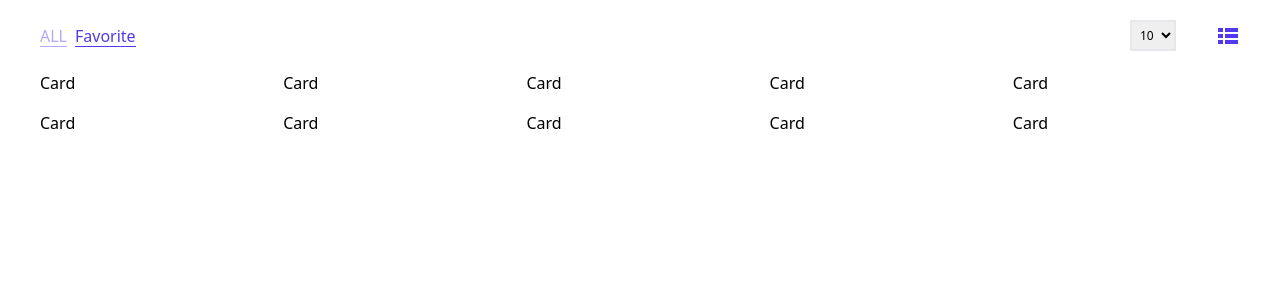
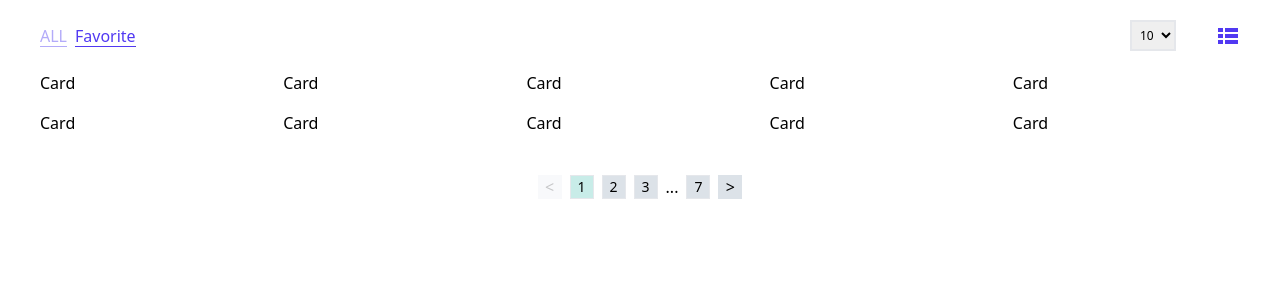
Before and after one commit to JiangShuuu/frontier_cool_2023, a Vue app in the folder 01/: page / in a window 1280 px wide. Shown: the top 300 px of the page. Built offline with nearby package versions, Linux system fonts and the light colour scheme; some icons are missing.

Commit message:
add pagination

```diff
--- /dev/null
+++ b/01/src/components/Pagination.vue
@@ -0,0 +1,144 @@
+<template>
+	<section class="mt-10 flex items-center justify-center space-x-2">
+		<!-- prev -->
+		<button class="btn" :disabled="currentPage <= 1" @click="currentPage -= 1">
+			<p>&lt</p>
+		</button>
+
+		<!-- PageCount < 6 -->
+		<template v-if="total <= 6">
+			<div v-for="(item, idx) in total" :key="idx">
+				<div
+					:class="[currentPage === item ? 'bg-blue' : 'bg-gray']"
+					class="border w-6 h-6 flex items-center justify-center text-sm cursor-pointer"
+					@click="currentPage = item"
+				>
+					{{ item }}
+				</div>
+			</div>
+		</template>
+
+		<!-- PageCount > 6 -->
+		<div v-else class="flex space-x-2">
+			<template v-if="currentPage < 3">
+				<div
+					:class="[currentPage === 1 ? 'bg-blue' : 'bg-gray']"
+					class="border w-6 h-6 flex items-center justify-center text-sm cursor-pointer"
+					@click="currentPage = 1"
+				>
+					1
+				</div>
+				<div
+					:class="[currentPage === 2 ? 'bg-blue' : 'bg-gray']"
+					class="border w-6 h-6 flex items-center justify-center text-sm cursor-pointer"
+					@click="currentPage = 2"
+				>
+					2
+				</div>
+				<div
+					:class="[currentPage === 3 ? 'bg-blue' : 'bg-gray']"
+					class="border w-6 h-6 flex items-center justify-center text-sm cursor-pointer"
+					@click="currentPage = 3"
+				>
+					3
+				</div>
+				<p>...</p>
+				<div
+					:class="[currentPage === total ? 'bg-blue' : 'bg-gray']"
+					class="border w-6 h-6 flex items-center justify-center text-sm cursor-pointer"
+					@click="currentPage = total"
+				>
+					{{ total }}
+				</div>
+			</template>
+			<template v-if="currentPage > 2 && currentPage < total - 2">
+				<div
+					:class="[currentPage === 1 ? 'bg-blue' : 'bg-gray']"
+					class="border w-6 h-6 flex items-center justify-center text-sm cursor-pointer"
+					@click="currentPage = 1"
+				>
+					1
+				</div>
+				<p>...</p>
+				<div
+					:class="[currentPage === currentPage - 1 ? 'bg-blue' : 'bg-gray']"
+					class="border w-6 h-6 flex items-center justify-center text-sm cursor-pointer"
+					@click="currentPage = currentPage - 1"
+				>
+					{{ currentPage - 1 }}
+				</div>
+				<div
+					:class="[currentPage === currentPage ? 'bg-blue' : 'bg-gray']"
+					class="border w-6 h-6 flex items-center justify-center text-sm cursor-pointer"
+					@click="currentPage = currentPage"
+				>
+					{{ currentPage }}
+				</div>
+				<div
+					:class="[currentPage === currentPage + 1 ? 'bg-blue' : 'bg-gray']"
+					class="border w-6 h-6 flex items-center justify-center text-sm cursor-pointer"
+					@click="currentPage = currentPage + 1"
+				>
+					{{ currentPage + 1 }}
+				</div>
+				<p>...</p>
+				<div
+					:class="[currentPage === total ? 'bg-blue' : 'bg-gray']"
+					class="border w-6 h-6 flex items-center justify-center text-sm cursor-pointer"
+					@click="currentPage = total"
+				>
+					{{ total }}
+				</div>
+			</template>
+			<template v-if="currentPage >= total - 2">
+				<div
+					:class="[currentPage === 1 ? 'bg-blue' : 'bg-gray']"
+					class="border w-6 h-6 flex items-center justify-center text-sm cursor-pointer"
+					@click="currentPage = 1"
+				>
+					1
+				</div>
+				<p>...</p>
+				<div
+					:class="[currentPage === total - 2 ? 'bg-blue' : 'bg-gray']"
+					class="border w-6 h-6 flex items-center justify-center text-sm cursor-pointer"
+					@click="currentPage = total - 2"
+				>
+					{{ total - 2 }}
+				</div>
+				<div
+					:class="[currentPage === total - 1 ? 'bg-blue' : 'bg-gray']"
+					class="border w-6 h-6 flex items-center justify-center text-sm cursor-pointer"
+					@click="currentPage = total - 1"
+				>
+					{{ total - 1 }}
+				</div>
+				<div
+					:class="[currentPage === total ? 'bg-blue' : 'bg-gray']"
+					class="border w-6 h-6 flex items-center justify-center text-sm cursor-pointer"
+					@click="currentPage = total"
+				>
+					{{ total }}
+				</div>
+			</template>
+		</div>
+
+		<!-- next -->
+		<button class="btn" :disabled="currentPage >= total" @click="currentPage += 1">
+			<p>&gt</p>
+		</button>
+	</section>
+</template>
+
+<script lang="ts" setup>
+import { ref } from 'vue';
+
+const total = ref(7);
+const currentPage = ref(1);
+</script>
+
+<style lang="postcss">
+.btn {
+	@apply bg-gray w-6 h-6 flex items-center justify-center cursor-pointer disabled:bg-gray/20 disabled:text-black/20;
+}
+</style>
--- a/01/src/views/Home.vue
+++ b/01/src/views/Home.vue
@@ -13,9 +13,11 @@
 		<Card />
 		<Card />
 	</div>
+	<Pagination />
 </template>
 
 <script lang="ts" setup>
 import Header from '../components/Global/Header.vue';
 import Card from '../components/Card.vue';
+import Pagination from '../components/Pagination.vue';
 </script>
--- a/01/tailwind.config.cjs
+++ b/01/tailwind.config.cjs
@@ -12,6 +12,9 @@ module.exports = {
 				gray: {
 					DEFAULT: '#DCE2E8',
 				},
+				blue: {
+					DEFAULT: '#C8ECE8',
+				},
 			},
 		},
 	},
```
Also changed, not shown: 01/.eslintrc.cjs.
